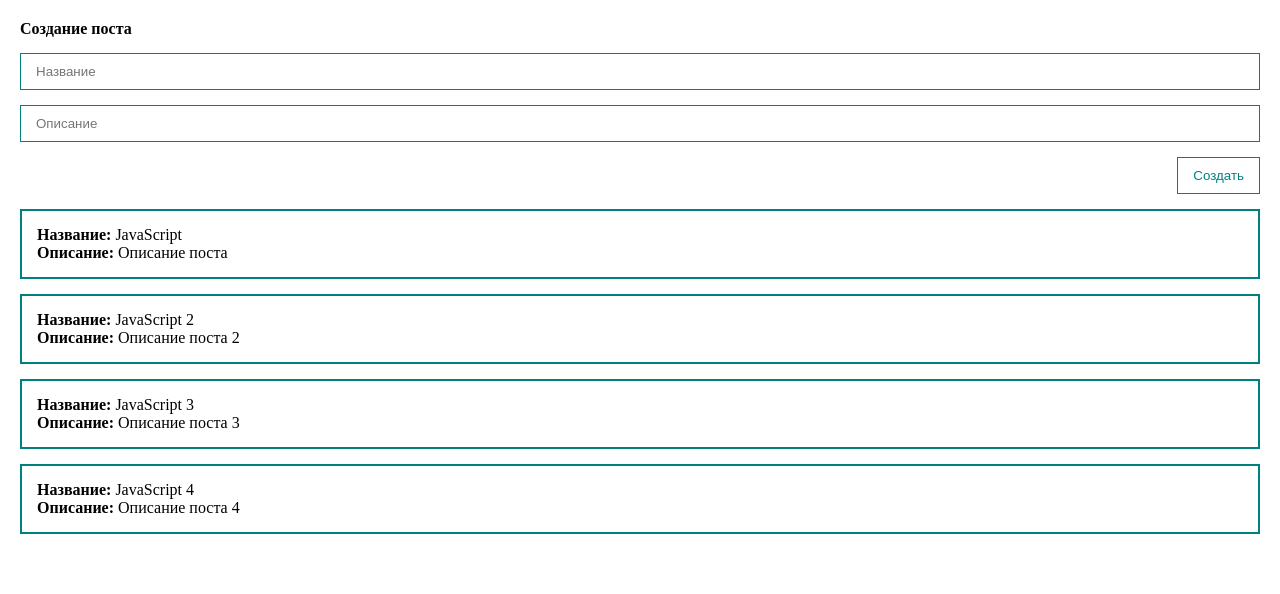
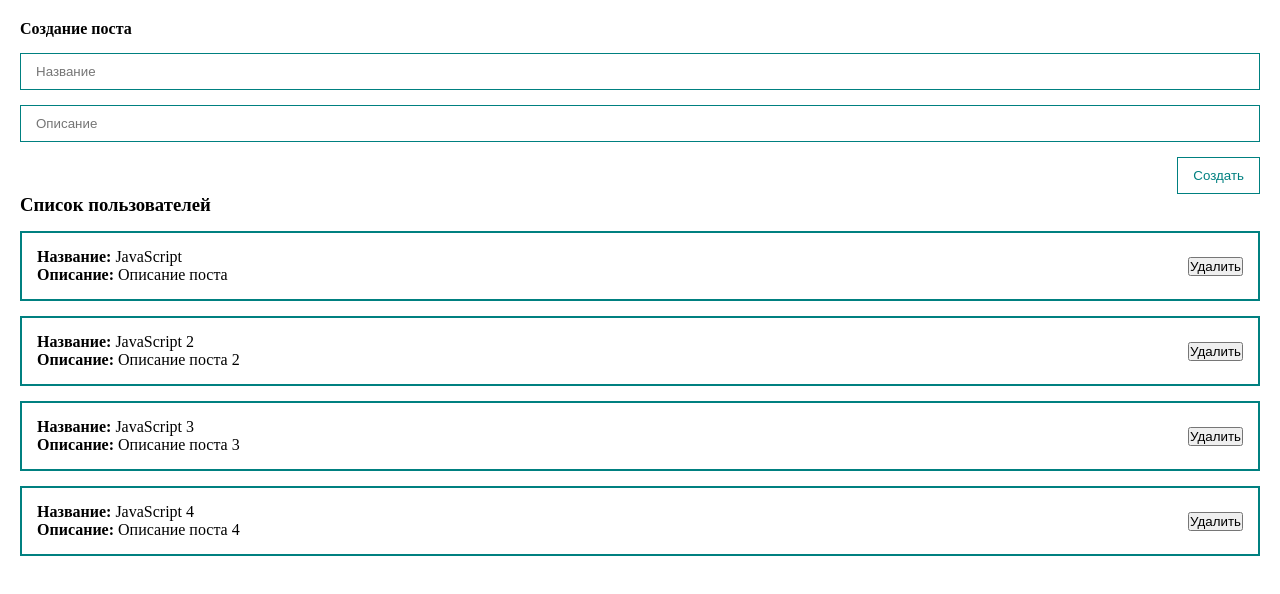
Before and after one commit to valeryyakishkin/vue3_course, a Vue app: page / in a window 1280 px wide. Shown: the top 594 px of the page. Built offline with nearby package versions, Linux system fonts and the light colour scheme.

Commit message:
[13]: emit

```diff
--- a/src/App.vue
+++ b/src/App.vue
@@ -1,6 +1,6 @@
 <template>
   <div class="app">
-    <post-form />
+    <post-form @create="createPost" />
     <post-list :posts="posts" />
   </div>
 </template>
@@ -25,7 +25,9 @@
     };
   },
   methods: {
-    createPost() {},
+    createPost(post) {
+      this.posts.push(post);
+    },
   },
 };
 </script>
--- a/src/components/PostForm.vue
+++ b/src/components/PostForm.vue
@@ -30,9 +30,11 @@
   methods: {
     createPost() {
       this.post.id = Date.now();
-      this.posts.push(newPost);
-      this.title = "";
-      this.body = "";
+      this.$emit("create", this.post);
+      this.post = {
+        title: "",
+        body: "",
+      };
     },
   },
 };
--- /dev/null
+++ b/src/components/PostItem.vue
@@ -0,0 +1,33 @@
+<template>
+  <div class="post">
+    <div>
+      <div><strong>Название:</strong> {{ post.title }}</div>
+      <div><strong>Описание:</strong> {{ post.body }}</div>
+    </div>
+    <div class="post__btns">
+      <button>Удалить</button>
+    </div>
+  </div>
+</template>
+
+<script>
+export default {
+  props: {
+    post: {
+      type: Object,
+      required: true,
+    },
+  },
+};
+</script>
+
+<style scoped>
+.post {
+  padding: 15px;
+  border: 2px solid teal;
+  margin-top: 15px;
+  display: flex;
+  align-items: center;
+  justify-content: space-between;
+}
+</style>
--- a/src/components/PostList.vue
+++ b/src/components/PostList.vue
@@ -1,12 +1,14 @@
 <template>
-  <div class="post" v-for="post in posts">
-    <div><strong>Название:</strong> {{ post.title }}</div>
-    <div><strong>Описание:</strong> {{ post.body }}</div>
+  <div>
+    <h3>Список пользователей</h3>
+    <post-item v-for="post in posts" :post="post" />
   </div>
 </template>
 
 <script>
+import PostItem from "@/components/PostItem";
 export default {
+  components: { PostItem },
   props: {
     posts: {
       type: Array,
@@ -16,10 +18,4 @@
 };
 </script>
 
-<style scoped>
-.post {
-  padding: 15px;
-  border: 2px solid teal;
-  margin-top: 15px;
-}
-</style>
+<style scoped></style>
```
